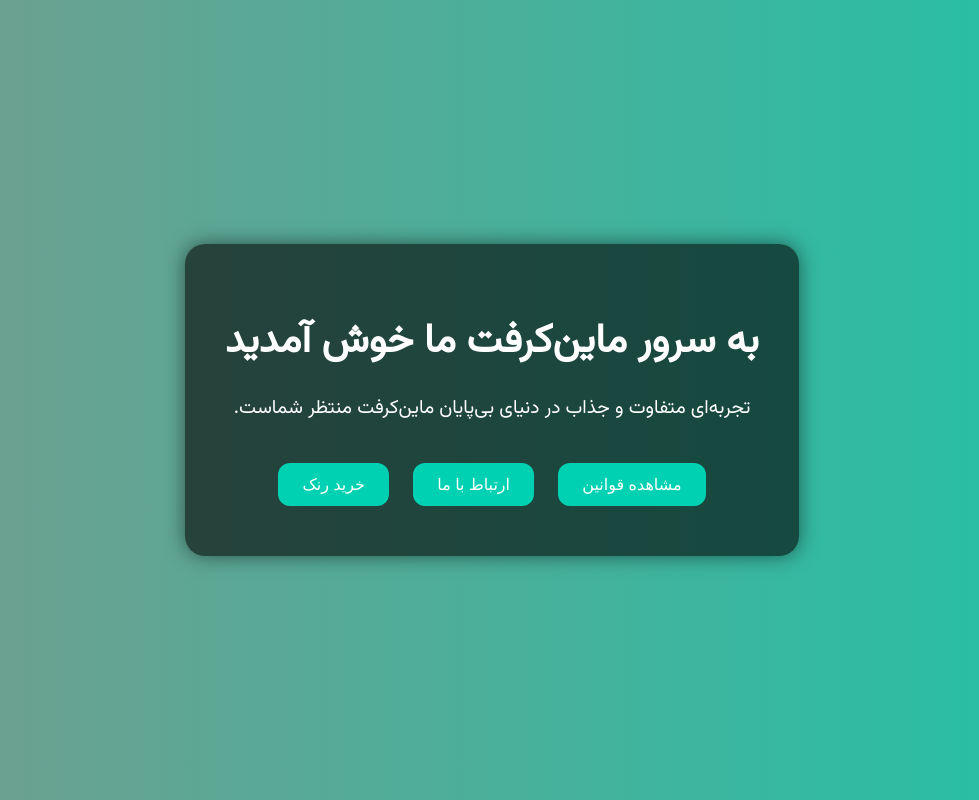
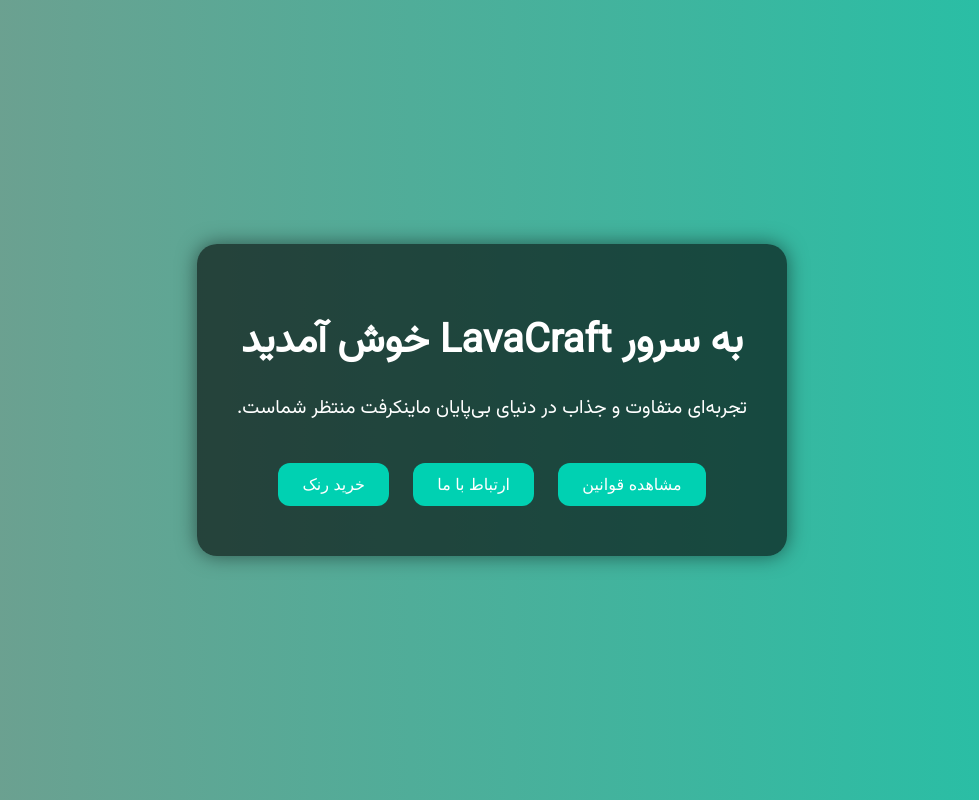
Before and after one commit to amiroff008/LavaCraft, a plain HTML site: page index.html in a window 1280 px wide. Shown: the whole page, without its empty margins (148-1127 px from the left). Drawn offline with Linux system fonts and the light colour scheme.

Commit message:
Update index.html

```diff
--- a/index.html
+++ b/index.html
@@ -68,8 +68,8 @@
 </head>
 <body>
   <div class="container">
-    <h1>به سرور ماین‌کرفت ما خوش آمدید</h1>
-    <p>تجربه‌ای متفاوت و جذاب در دنیای بی‌پایان ماین‌کرفت منتظر شماست.</p>
+    <h1>به سرور LavaCraft خوش آمدید</h1>
+    <p>تجربه‌ای متفاوت و جذاب در دنیای بی‌پایان ماینکرفت منتظر شماست.</p>
     <a href="rules.html"><button class="btn">مشاهده قوانین</button></a>
     <a href="contact.html"><button class="btn">ارتباط با ما</button></a>
     <a href="ranks.html"><button class="btn">خرید رنک</button></a>
```
